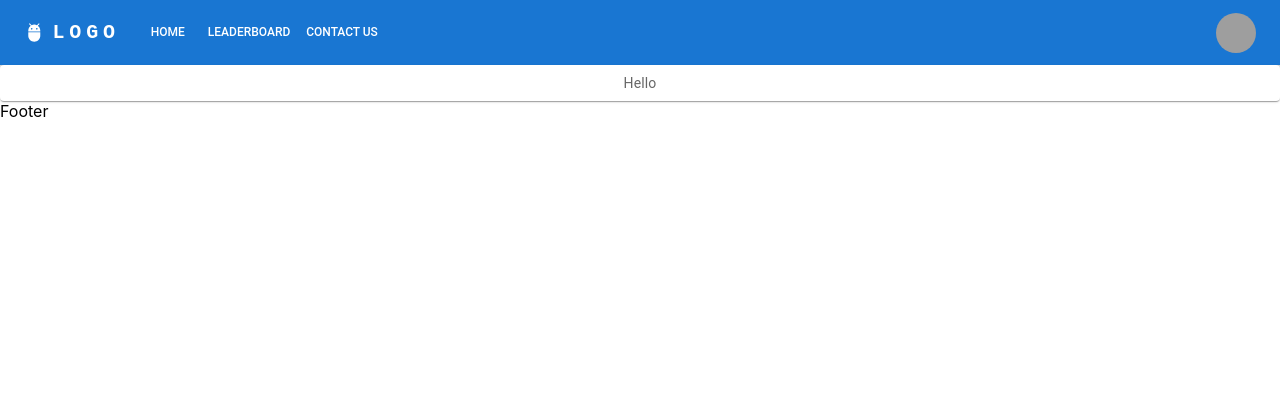
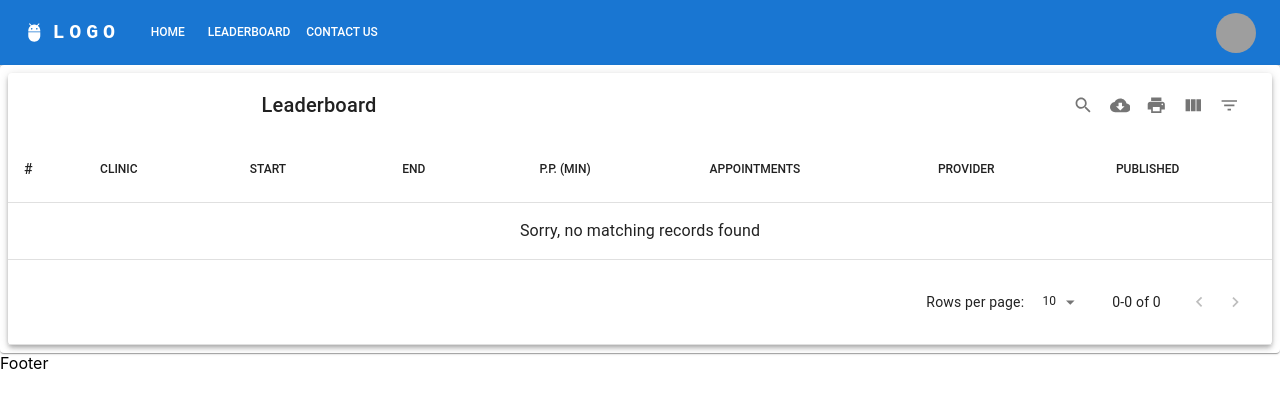
Before and after one commit to shashikapradeep/leaderboard-web, a React (Create React App) app: page /leaderboard in a window 1280 px wide. Shown: the top 408 px of the page. Built offline with nearby package versions, Linux system fonts and the light colour scheme; grey boxes are pictures that could not be loaded.

Commit message:
datatable added

```diff
--- a/package.json
+++ b/package.json
@@ -16,6 +16,7 @@
     "@types/react": "^18.2.21",
     "@types/react-dom": "^18.2.7",
     "axios": "^1.5.0",
+    "mui-datatables": "^4.3.0",
     "react": "^18.2.0",
     "react-dom": "^18.2.0",
     "react-redux": "^8.1.2",
@@ -49,6 +50,7 @@
     ]
   },
   "devDependencies": {
-    "@types/jest": "^29.5.4"
+    "@types/jest": "^29.5.4",
+    "@types/mui-datatables": "^4.3.5"
   }
 }
--- a/src/components/organism/layout/header/ResponsiveAppBar.tsx
+++ b/src/components/organism/layout/header/ResponsiveAppBar.tsx
@@ -29,7 +29,7 @@ function ResponsiveAppBar() {
     const [anchorElNav, setAnchorElNav] = React.useState<null | HTMLElement>(null);
     const [anchorElUser, setAnchorElUser] = React.useState<null | HTMLElement>(null);
 
-   const theme:string = useSelector((state:RootState) => state.app.theme);
+   const theme = useSelector((state:RootState) => state.app.theme);
    console.log(theme);
     const handleOpenNavMenu = (event: React.MouseEvent<HTMLElement>) => {
         setAnchorElNav(event.currentTarget);
--- a/src/components/organism/leaderboard/Leaderboard.tsx
+++ b/src/components/organism/leaderboard/Leaderboard.tsx
@@ -1,3 +1,146 @@
+import * as React from 'react';
+import MUIDataTable from 'mui-datatables';
+//import {useAppDispatch} from '../../../state/hook';
+import {useSelector} from "react-redux";
+import {RootState} from "../../../state/store";
+//import {useNavigate} from 'react-router-dom';
+import {useEffect, useState} from "react";
+import Typography from "@mui/material/Typography";
+import Stack from "@mui/material/Stack";
+import {LeaderDBType} from '../../../types/main';
+
 export default function () {
-    return <>Hello</>
+
+    //const dispatch = useAppDispatch();
+    const leaderboardList = useSelector((state: RootState) => state.leaderboard.leadersList);
+    //const navigate = useNavigate();
+
+    const [tableDataSet, setTableDataSet] = useState<LeaderDBType[]>([]);
+
+    useEffect(() => {
+        // dispatch(resetClinicForm('all'));
+        // dispatch(setIsLoading(true));
+        // dispatch(fetchClinicList());
+    }, []);
+
+    useEffect(() => {
+        let dataSet: LeaderDBType[] = [];
+        leaderboardList?.forEach((leader: LeaderDBType, index: number) => {
+            dataSet.push({
+                id: ++index,
+                name: leader.name,
+                age: leader.age,
+                points: leader.points,
+                address: leader.address,
+                created_at: leader.created_at,
+                updated_at: leader.updated_at
+            });
+        });
+        setTableDataSet(dataSet);
+    }, [leaderboardList]);
+
+    const LeaderboardRender = () => {
+        const columns = React.useMemo(
+            () => [
+                {
+                    name: "rowId",
+                    label: "#",
+                    options: {
+                        filter: false,
+                        sort: false,
+                        options: {
+                            customBodyRender: (rowId: number) => {
+                                return <Stack>
+                                    <Typography>`${rowId}. `</Typography>
+                                </Stack>;
+                            }
+                        }
+                    }
+                },
+                {
+                    name: "name",
+                    label: "Clinic",
+                    options: {
+                        filter: true,
+                        sort: true,
+                    }
+                },
+                {
+                    name: "start_at",
+                    label: "Start",
+                    options: {
+                        customBodyRender: (start_at: string) => {
+                            return <Stack>
+                                <Typography>{start_at}</Typography>
+                            </Stack>;
+                        }
+                    }
+                },
+                {
+                    name: "end_at",
+                    label: "End",
+                    options: {
+                        filter: true,
+                        sort: true,
+                    }
+                },
+                {
+                    name: "per_person_time",
+                    label: "P.P. (min)",
+                    options: {
+                        filter: true,
+                        sort: true,
+                    }
+                },
+                {
+                    name: "appointments",
+                    label: "Appointments",
+                    options: {
+                        filter: true,
+                        sort: true,
+                        customBodyRender: (data: any) => {
+                            return <Stack>
+                                <Typography>{data.booked} / {data.total}</Typography>
+                            </Stack>;
+                        }
+                    }
+                },
+                {
+                    name: "provider",
+                    label: "Provider",
+                    options: {
+                        filter: true,
+                        sort: true,
+                    }
+                },
+                {
+                    name: "published_at",
+                    label: "Published",
+                    options: {
+                        filter: true,
+                        sort: true,
+                    }
+                }
+            ],
+            [],
+        );
+
+        const tableOptions = {
+            selectableRowsHideCheckboxes: true,
+            // onRowClick: (rowData, rowMeta) => {
+            //     setSelectedClinic(clinicList[tableDataSet[rowMeta.dataIndex].id - 1]);
+            // }
+        };
+
+
+        return (
+            <MUIDataTable
+                title={"Leaderboard"}
+                data={tableDataSet}
+                columns={columns}
+                options={tableOptions}
+            />
+        )
+    };
+    return (<LeaderboardRender/>);
 };
--- a/src/features/leaderboard/leaderboardSlice.ts
+++ b/src/features/leaderboard/leaderboardSlice.ts
@@ -1,25 +1,33 @@
 import {createSlice} from '@reduxjs/toolkit'
+import {LeaderDBType} from '../../types/main';
+interface LeaderboardType{
+    isLoading: boolean;
+    leadersList: LeaderDBType[];
+}
 
-const initialState: object[] = [];
+const initialState: LeaderboardType = {
+    isLoading: false,
+    leadersList: []
+};
 
 const leaderboardSlice = createSlice({
     name: 'leaderboard',
     initialState,
     reducers: {
         addLeader(state, action) {
-            state.push(action.payload);
+            state.leadersList.push(action.payload);
         },
 
         removeLeader(state, action) {
-            state.push(action.payload);
+            state.leadersList.push(action.payload);
         },
 
         increasePoint(state, action) {
-            state.push(action.payload);
+            state.leadersList.push(action.payload);
         },
 
         decreasePoint(state, action) {
-            state.push(action.payload);
+            state.leadersList.push(action.payload);
         }
     }
 });
--- /dev/null
+++ b/src/types/main.ts
@@ -0,0 +1,12 @@
+export interface LeaderType{
+    name: string;
+    age: number;
+    points: number;
+    address: string;
+}
+
+export interface LeaderDBType extends LeaderType{
+    id: number;
+    created_at?: string;
+    updated_at?: string;
+}
```
Also changed, not shown: 1 other file (tests, documents, lock files or other folders).
